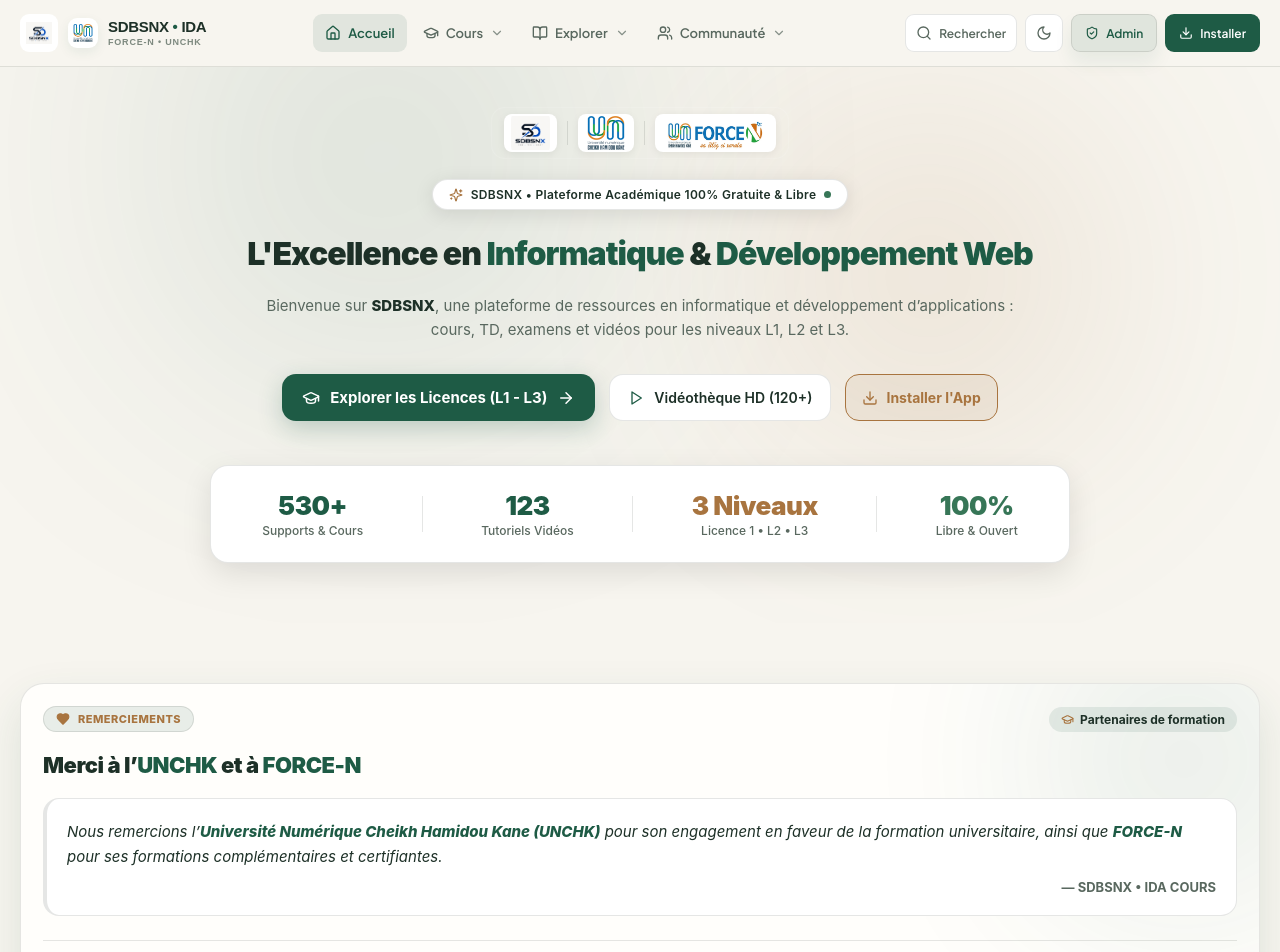
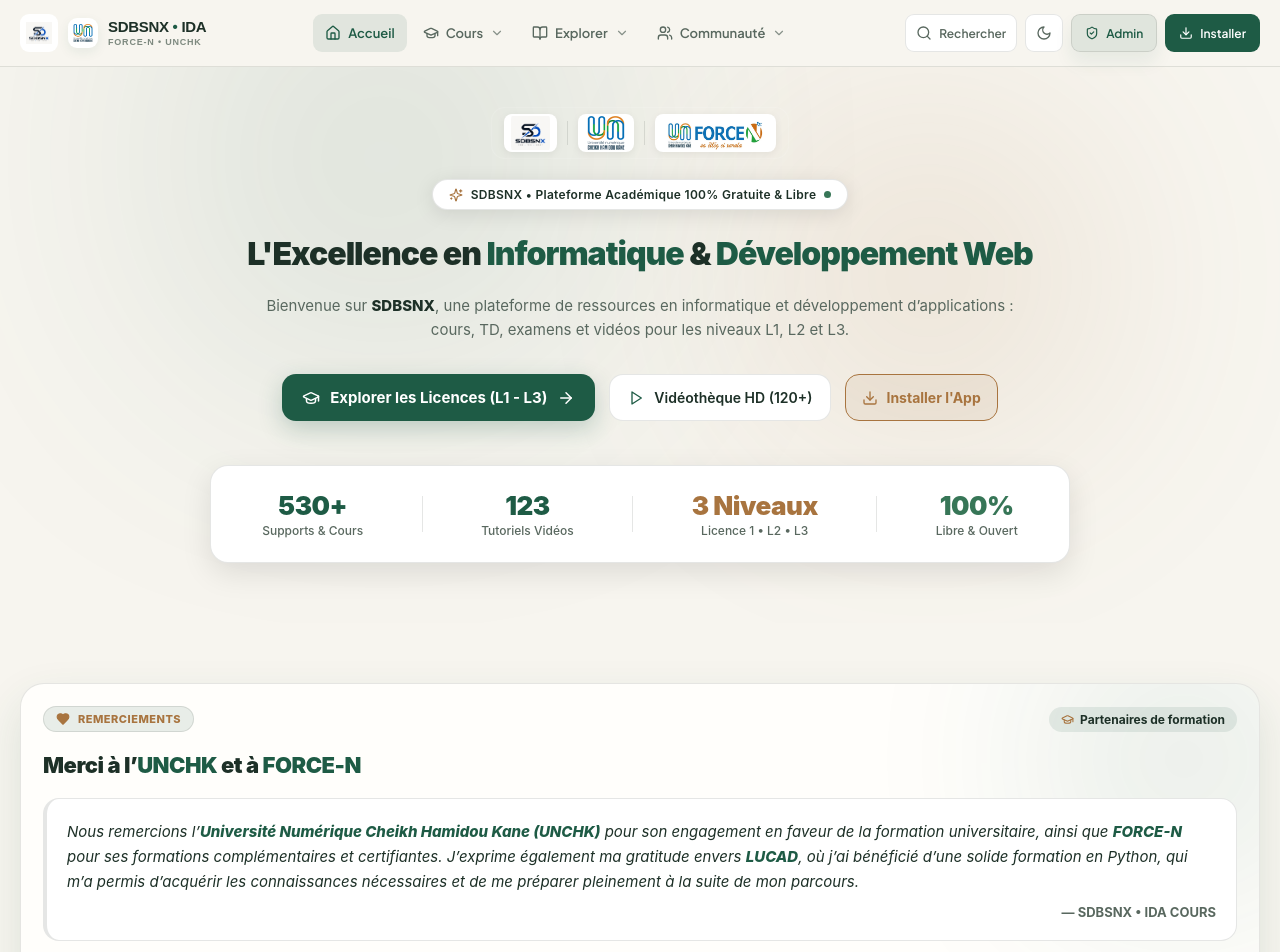
Before and after one commit to sdbsntech-art/SDBSNX, a React (Vite) app: page / in a window 1280 px wide. Shown: the top 952 px of the page. Built offline with nearby package versions, Linux system fonts and the light colour scheme.

Commit message:
Update partner acknowledgement copy
Co-authored-by: Copilot <223556219+Copilot@users.noreply.github.com>

```diff
--- a/src/views/HomeView.jsx
+++ b/src/views/HomeView.jsx
@@ -222,7 +222,7 @@ export default function HomeView() {
 
             <View style={[styles.quoteBox, { backgroundColor: theme.bgCard, borderColor: theme.border }]}>
               <Text style={[styles.quoteText, { color: theme.text }]}>
-                Nous remercions l’<Text style={{ fontWeight: '800', color: theme.primary }}>Université Numérique Cheikh Hamidou Kane (UNCHK)</Text> pour son engagement en faveur de la formation universitaire, ainsi que <Text style={{ fontWeight: '800', color: theme.primary }}>FORCE-N</Text> pour ses formations complémentaires et certifiantes.
+                Nous remercions l’<Text style={{ fontWeight: '800', color: theme.primary }}>Université Numérique Cheikh Hamidou Kane (UNCHK)</Text> pour son engagement en faveur de la formation universitaire, ainsi que <Text style={{ fontWeight: '800', color: theme.primary }}>FORCE-N</Text> pour ses formations complémentaires et certifiantes. J’exprime également ma gratitude envers <Text style={{ fontWeight: '800', color: theme.primary }}>LUCAD</Text>, où j’ai bénéficié d’une solide formation en Python, qui m’a permis d’acquérir les connaissances nécessaires et de me préparer pleinement à la suite de mon parcours.
               </Text>
               <Text style={[styles.quoteSignature, { color: theme.textMuted }]}>
                 — SDBSNX • IDA COURS
```
